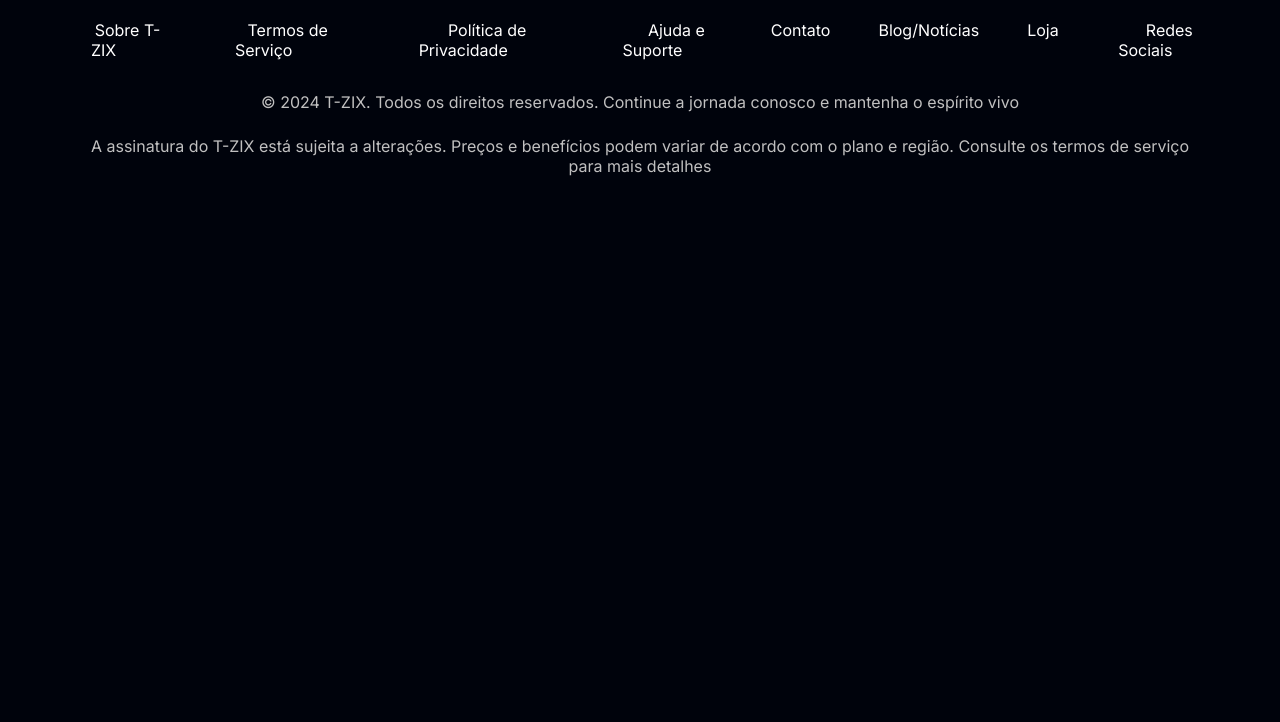
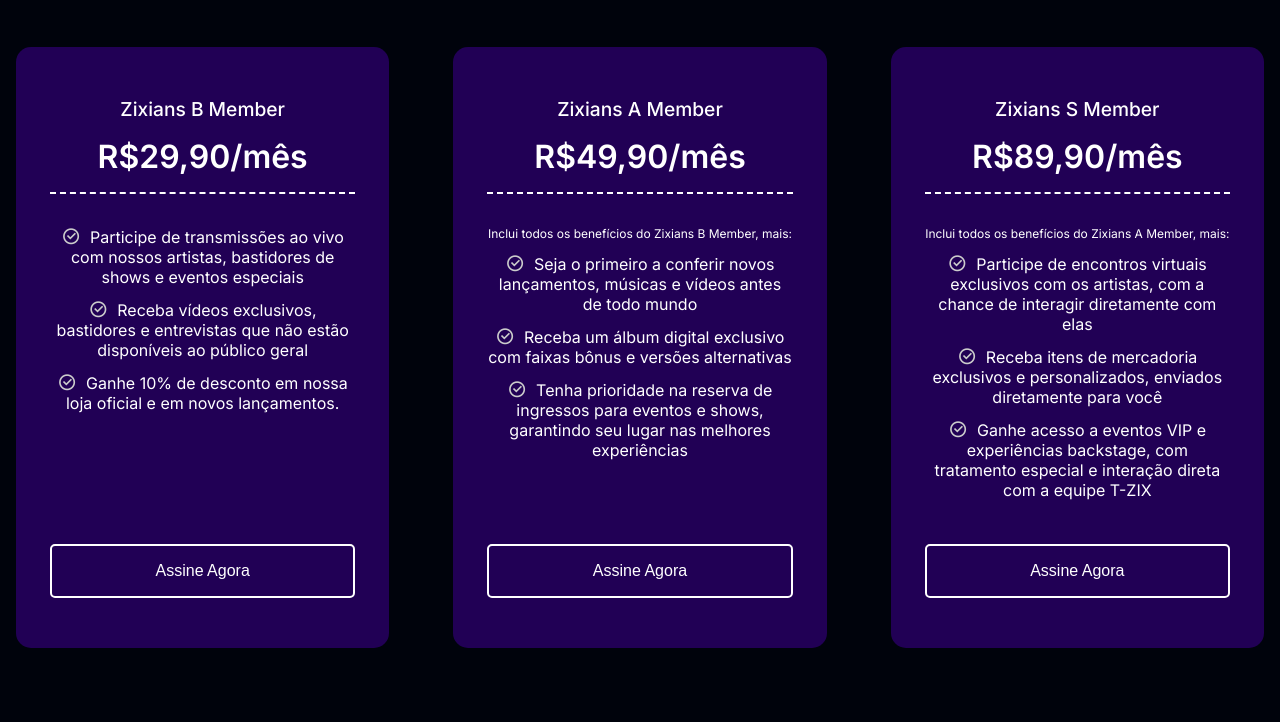
Before and after one commit to adriellyoliveira/T-ZIXmembership, a plain HTML site: page index.html in a window 1280 px wide. Shown: the part 3770-4492 px from the top of the page. Before the commit the page ends 3970 px from the top, so only its background shows below. Drawn offline with nearby package versions, Linux system fonts and the light colour scheme.

Commit message:
adicionando cards de assinatura

```diff
--- a/index.html
+++ b/index.html
@@ -3,6 +3,7 @@
 <head>
     <meta charset="UTF-8">
     <meta name="viewport" content="width=device-width, initial-scale=1.0">
+    <link rel="stylesheet" href="https://cdnjs.cloudflare.com/ajax/libs/remixicon/3.5.0/remixicon.css">
     <link rel="stylesheet" href="style.css">
     <title>T-ZIX Membership</title>
 </head>
@@ -59,6 +60,75 @@
         </ul>
     </section>
 
+    <section class="assinatura">
+        <h2 class="dispositivos-titulo">MEMBERSHIP</h2>
+        <p class="sub-header">
+            Com a assinatura do Member Ship, você ganha diversas recompensas das nossas artistas. Confira!
+        </p>
+        <div class="pricing">
+            <div class="card">
+                <div class="content">
+                    <h4>Zixians B Member</h4>
+                    <h3>R$29,90/mês</h3>
+                    <p>
+                        <i class="ri-checkbox-circle-line"></i>
+                        Participe de transmissões ao vivo com nossos artistas, bastidores de shows e eventos especiais
+                    </p>
+                    <p>
+                        <i class="ri-checkbox-circle-line"></i>
+                        Receba vídeos exclusivos, bastidores e entrevistas que não estão disponíveis ao público geral
+                    </p>
+                    <p>
+                        <i class="ri-checkbox-circle-line"></i>
+                        Ganhe 10% de desconto em nossa loja oficial e em novos lançamentos.
+                    </p>
+                </div>
+                <button class="btn">Assine Agora</button>
+            </div>
+            <div class="card">
+                <div class="content">
+                    <h4>Zixians A Member</h4>
+                    <h3>R$49,90/mês</h3>
+                    <p class="card-aviso">Inclui todos os benefícios do Zixians B Member, mais:</p>
+                    <p>
+                        <i class="ri-checkbox-circle-line"></i>
+                        Seja o primeiro a conferir novos lançamentos, músicas e vídeos antes de todo mundo
+                    </p>
+                    <p>
+                        <i class="ri-checkbox-circle-line"></i>
+                        Receba um álbum digital exclusivo com faixas bônus e versões alternativas
+                    </p>
+                    <p>
+                        <i class="ri-checkbox-circle-line"></i>
+                        Tenha prioridade na reserva de ingressos para eventos e shows, garantindo seu lugar nas melhores experiências
+                    </p>
+                </div>
+                <button class="btn">Assine Agora</button>
+            </div>
+            <div class="card">
+                <div class="content">
+                    <h4>Zixians S Member</h4>
+                    <h3>R$89,90/mês</h3>
+                    <p class="card-aviso">Inclui todos os benefícios do Zixians A Member, mais:</p>
+                    <p>
+                        <i class="ri-checkbox-circle-line"></i>
+                        Participe de encontros virtuais exclusivos com os artistas, com a chance de interagir diretamente com elas
+                    </p>
+                    <p>
+                        <i class="ri-checkbox-circle-line"></i>
+                        Receba itens de mercadoria exclusivos e personalizados, enviados diretamente para você
+                    </p>
+                    <p>
+                        <i class="ri-checkbox-circle-line"></i>
+                        Ganhe acesso a eventos VIP e experiências backstage, com tratamento especial e interação direta com a equipe T-ZIX
+                    </p>
+            </div>
+            <button class="btn">Assine Agora</button>
+                </div>
+            </div>
+        </div>
+    </section>
+
     <footer class="rodape">
         <img src="imagens/t-zixlogo.png" alt="" class="rodape-logo">
         <ul class="rodape-lista">
--- a/style.css
+++ b/style.css
@@ -8,10 +8,14 @@
 :root {
     --branco-principal: #ffffff;
     --cinza-secundario: #C0C0C0;
+    --cinza-terciario: #464646;
     --botao-roxo: #6D28D9;
     --botao-roxo2: #8E5DFF;
     --background: #00030C;
+    --roxo-card: #210055;
+    --roxo-card-efeito: #17073b;
     --fonte-principal: "Inter";
+
 }
 
 body {
@@ -129,7 +133,7 @@ body {
 
 .rodape {
     text-align: center;
-    margin: 0 3em;
+    margin: 5em 3em;
 }
 
 .rodape-logo {
@@ -161,6 +165,109 @@ body {
 .lista-link a:active {
     color: var(--botao-roxo2);
 }
+
+.assinatura {
+    text-align: center;
+}
+
+.btn {
+    padding: 1rem 2rem;
+    font-size: 1rem;
+    color: #fff;
+    background-color: var(--botao-roxo);
+    border-radius: 5px;
+    cursor: pointer;
+    transition: all 0.3s ease;
+}
+
+.sub-header {
+    max-width: 600px;
+    margin: auto;
+    text-align: center;
+    color: #ccc;
+}
+
+.pricing {
+    margin-top: 4rem;
+    display: grid;
+    grid-template-columns: repeat(3, 1fr);
+    gap: 2rem;
+}
+
+.pricing .card {
+    margin: 0 1em;
+    padding: 3rem 2rem;
+    background-color: var(--roxo-card);
+    display: flex;
+    flex-direction: column;
+    border: 2px solid transparent;
+    border-radius: 15px;
+    transition: all 0.3s ease;
+}
+
+.pricing .card:hover{
+    background-color: var(--roxo-card-efeito);
+    border-color: #fff;
+}
+
+.pricing .card .content {
+    flex: 1;
+    margin-bottom: 2rem;
+}
+
+.pricing .card h4 {
+    margin-bottom: 1rem;
+    color: #fff;
+    font-size: 1.2rem;
+    font-weight: 500;
+}
+
+.pricing .card h3 {
+    color: #fff;
+    padding-bottom: 1rem;
+    margin-bottom: 2rem;
+    font-size: 2rem;
+    font-weight: 600;
+    border-bottom: 2px dashed #fff;
+}
+
+.pricing .card p {
+    color: #fff;
+    margin-bottom: 0.75rem;
+}
+
+.pricing .card p i {
+    color: #ccc;
+    font-size: 1.2rem;
+    margin-right: 0.3rem;
+}
+
+.card-aviso {
+    font-size: 12px;
+}
+
+.pricing .card button {
+    color: #fff;
+    background-color: transparent;
+    border: 2px solid;
+}
+
+.pricing .card button:hover {
+    background-color: var(--botao-roxo);
+    border-color: var(--branco-principal);
+}
+
+
+
+
+
+
+
+
+
+
+
+
 
 
 /* Media Queries para Responsividade */
```
